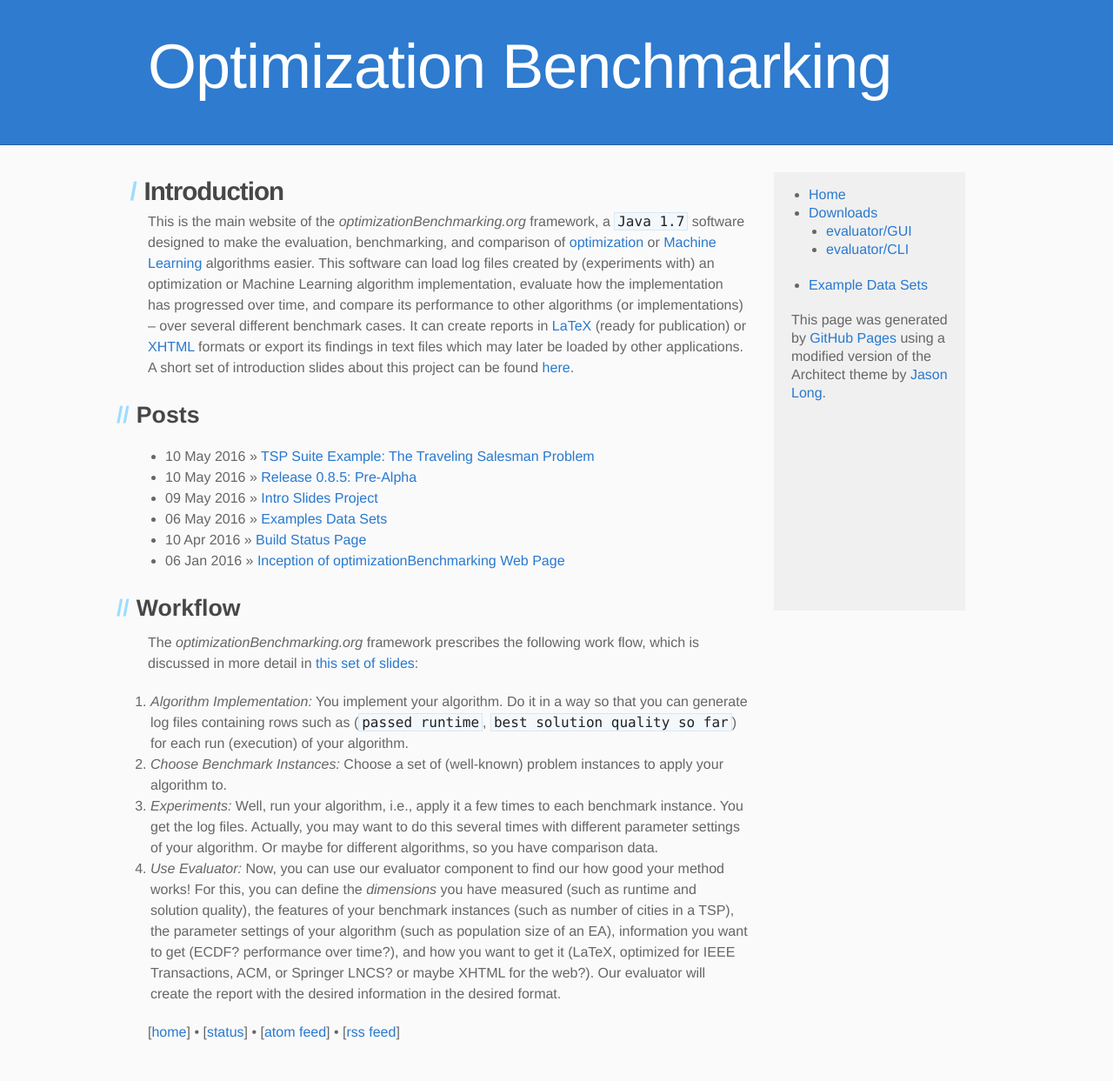
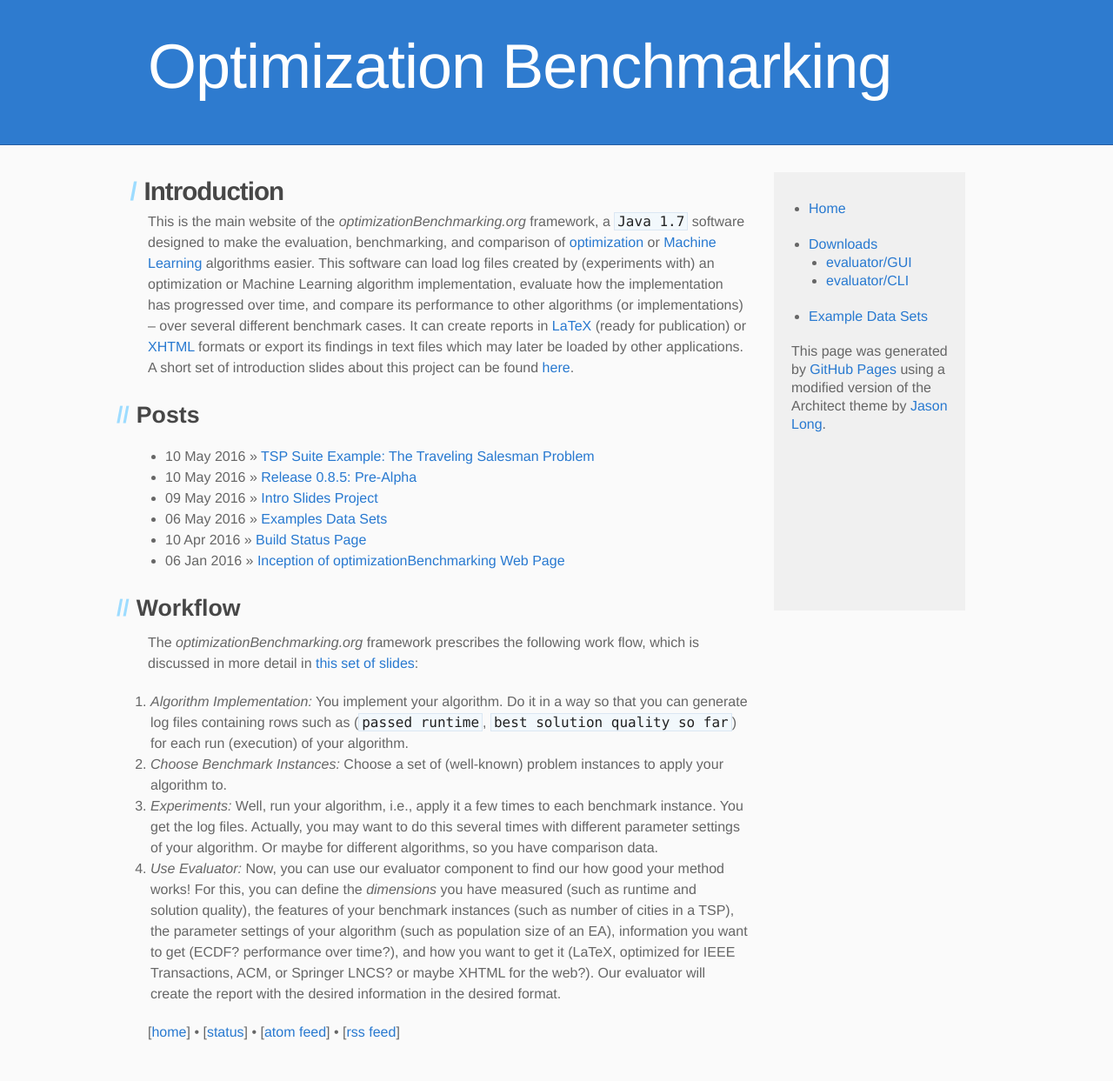
Before and after one commit to optimizationBenchmarking/optimizationBenchmarking.github.io, a Jekyll site: the page built from index.md, in a window 1280 px wide. Shown: the whole page at 87% size. Built offline with Jekyll 4.4.1, drawn with Linux system fonts in a browser that asks for light colours.

Commit message:
Better Vertical Menu Spacing

```diff
--- a/_layouts/default.html
+++ b/_layouts/default.html
@@ -15,8 +15,8 @@
   <div class="inner clearfix">
     <section id="main-content">{{ content }}<p>[<a href="{{ site.baseurl }}">home</a>] &bull; [<a href="{{ site.baseurl }}/status.html">status</a>] &bull; [<a href="{{ site.baseurl }}/atom.xml">atom feed</a>] &bull; [<a href="{{ site.baseurl }}/rss.xml">rss feed</a>]</p></section>
     <aside id="sidebar">
-      <ul>
-        <li><a href="{{ site.baseurl }}">Home</a></li>
+      <ul style="margin-top:2em">
+        <li style="margin-bottom:20px"><a href="{{ site.baseurl }}">Home</a></li>
         <li><a href="{{ site.baseurl }}/downloads">Downloads</a><ul>
         <li><a href="https://github.com/optimizationBenchmarking/evaluator-gui/releases/download/{{ site.guiVersion }}/evaluatorGui.jar">evaluator/GUI</a></li>
         <li><a href="https://github.com/optimizationBenchmarking/evaluator-evaluator/releases/download/{{ site.cliVersion }}/evaluator.jar">evaluator/CLI</a></li>
```
